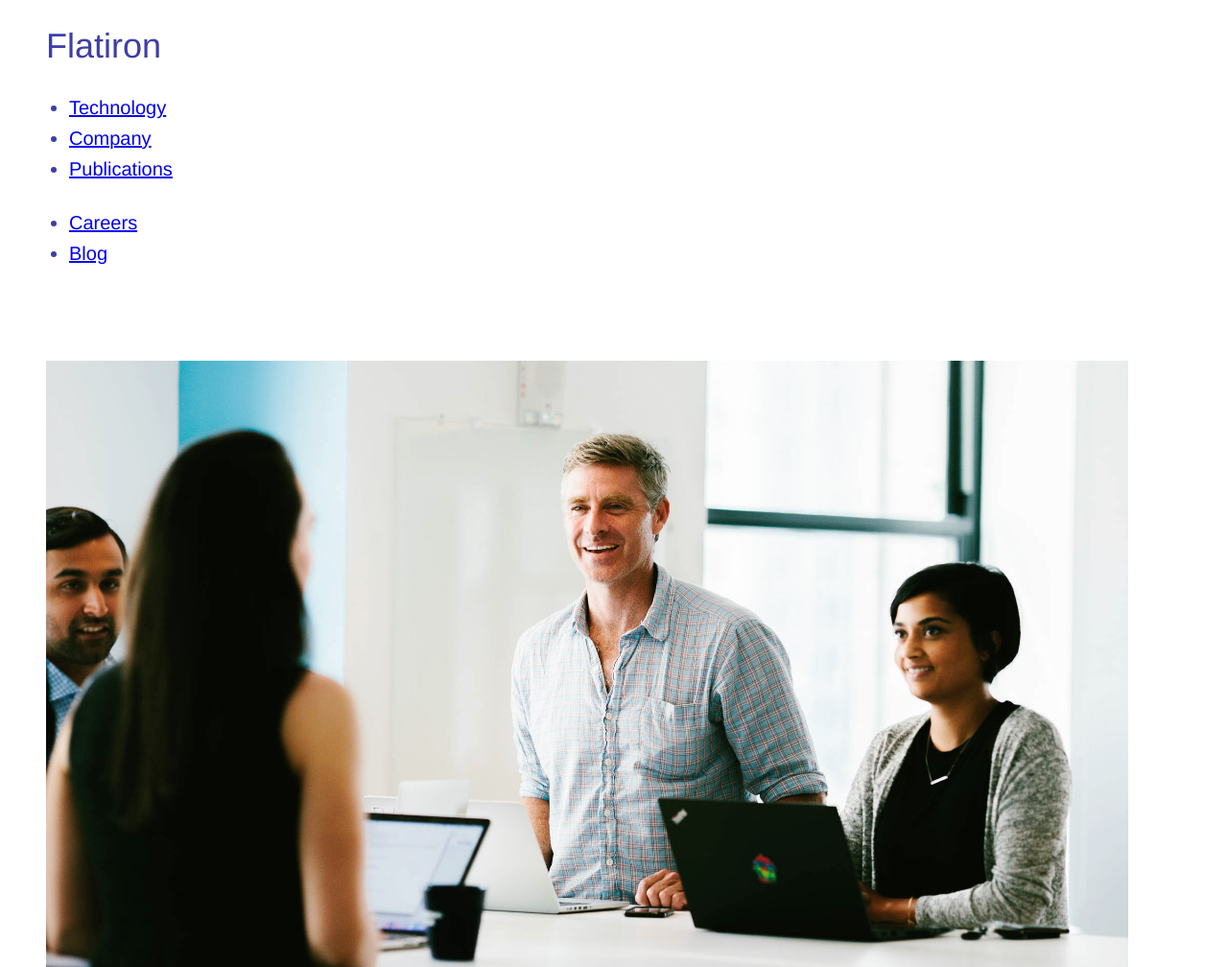
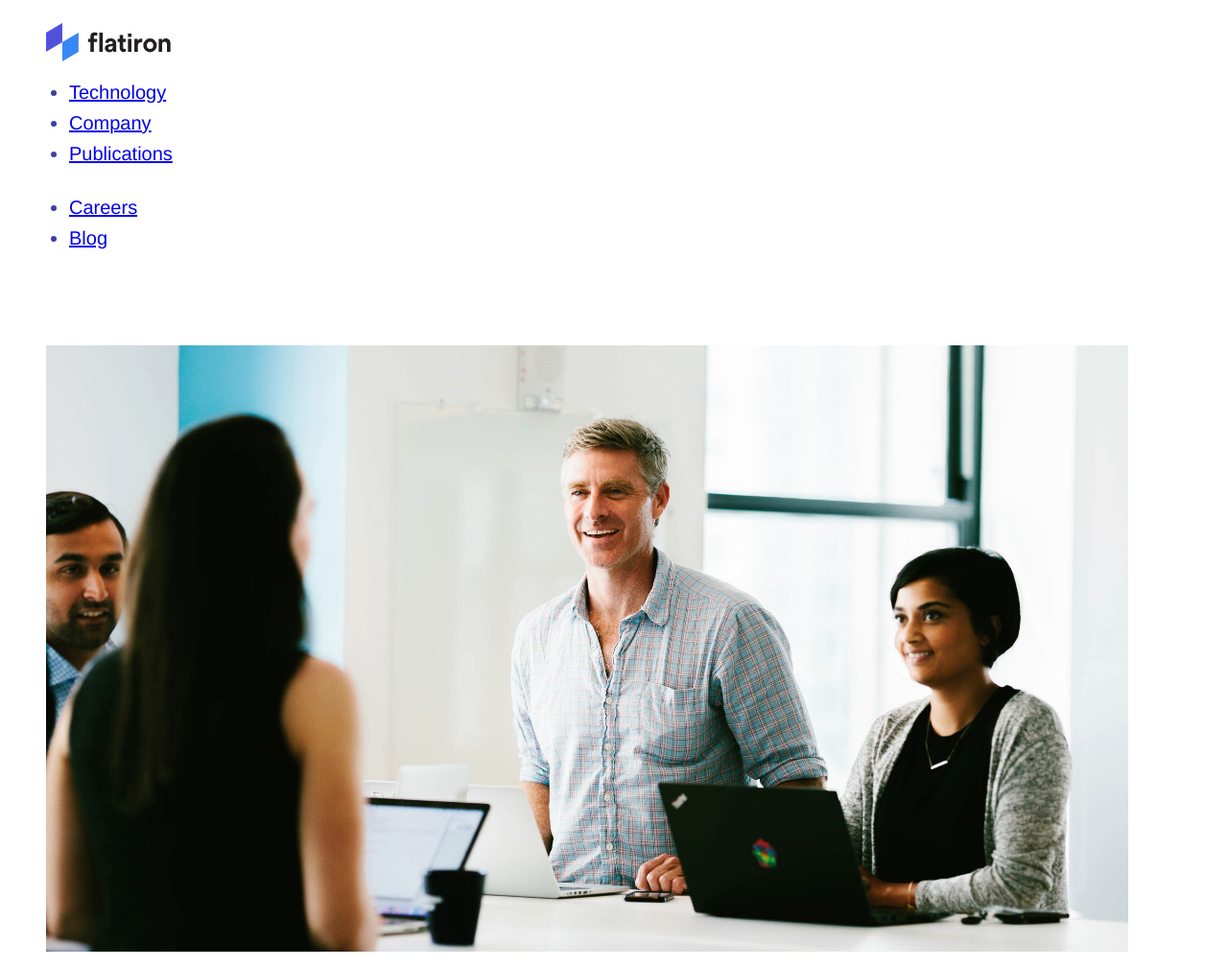
Before and after one commit to mct-ui/responsive-design-MaesShankar, a plain HTML site: page index.html in a window 1280 px wide. Shown: the top 1008 px of the page at 96% size. Drawn offline with Linux system fonts and the light colour scheme.

Commit message:
add logo

```diff
--- a/css/screen.css
+++ b/css/screen.css
@@ -338,7 +338,25 @@ html{
 /*------------------------------------*\
   #COMPONENTS
 \*------------------------------------*/
+/*
+    Component: Logo
+    ---
+    Website main logo
+*/
 
+.c-logo {
+    height: 32px;
+}
+
+.c-logo__symbol {
+    height: 100%;
+}
+
+@media (min-width: 768px) {
+    .c-logo__symbol {
+        height: 40px;
+    }
+}
 /*------------------------------------*\
   #UTILITIES
 \*------------------------------------*/
--- a/index.html
+++ b/index.html
@@ -17,8 +17,15 @@
 <body>
     <header class="o-row">
         <div class="o-container">
-            <h1>
-                Flatiron
+            <h1 class="c-logo">
+                <svg class="c-logo__symbol" xmlns="http://www.w3.org/2000/svg" viewBox="0 0 130 40">
+                    <title>Flatiron</title>
+                    <path fill="#3887f7" d="M15.659,19.25v20l16.929-10v-20Z" transform="translate(1.27 0.75)" />
+                    <path fill="#5051db" d="M16.929,0,0,10V30L16.929,20Z" />
+                    <path fill="#231f20"
+                        d="M57.537,13.551a7.061,7.061,0,1,1,14.119,0,7.061,7.061,0,1,1-14.119,0Zm3.64,0c0,2.532,1.641,3.853,3.42,3.853s3.42-1.294,3.42-3.853S66.375,9.7,64.6,9.7,61.177,10.992,61.177,13.551ZM17.441,16.634c0-2.422,1.778-3.771,4.023-4.1l3.31-.5c.766-.109,1.012-.495,1.012-.962,0-.964-.738-1.762-2.27-1.762A2.394,2.394,0,0,0,20.973,11.3l-3.23-.689c.326-2.058,2.256-4.24,5.747-4.24,4.268,0,5.854,2.422,5.854,5.146v6.659a15.308,15.308,0,0,0,.165,2.147H26.169a9.242,9.242,0,0,1-.137-1.624,4.49,4.49,0,0,1-3.967,2.009C19.193,20.706,17.441,18.752,17.441,16.634Zm5.308-1.927a1.706,1.706,0,0,0-1.67,1.706,1.584,1.584,0,0,0,1.751,1.569c1.533,0,2.956-.743,2.956-3.137v-.606Zm10.2,1.623v-6.3h-2.2V6.781h2.2V2.735h3.611V6.781h2.709v3.247H36.565V15.7c0,1.184.547,1.569,1.588,1.569a5.26,5.26,0,0,0,1.12-.109v3.027a5.976,5.976,0,0,1-2.264.33A4.067,4.067,0,0,1,32.954,16.33Zm49.288,3.991v-7.9c0-1.514-.74-2.7-2.491-2.7a2.544,2.544,0,0,0-2.516,2.808v7.788h-3.64V6.781h3.529V8.459A4.469,4.469,0,0,1,81.01,6.422c3.338,0,4.87,2.395,4.87,5.367v8.532Zm-33.967,0V6.781H51.8V8.72a4.026,4.026,0,0,1,3.519-2.05c.3,0,.887.029,1.161.056v3.687A5.451,5.451,0,0,0,55.39,10.3c-1.86,0-3.475.908-3.475,3.824v6.193Zm-6.7,0V6.781h3.638V20.321Zm-29.866,0v-20h3.64v20Zm-9.271,0V10.036H0V6.788H2.435V4.182A4.061,4.061,0,0,1,6.61,0a9.549,9.549,0,0,1,3,.424V3.451a9.55,9.55,0,0,0-1.978-.2c-1.039,0-1.586.386-1.586,1.569V6.788h3.43v3.248H6.048V20.321ZM41.572,4.773V1.3h3.638V4.773Z"
+                        transform="translate(43.8 9.679)" />
+                </svg>
             </h1>
             <nav>
                 <ul>
```
